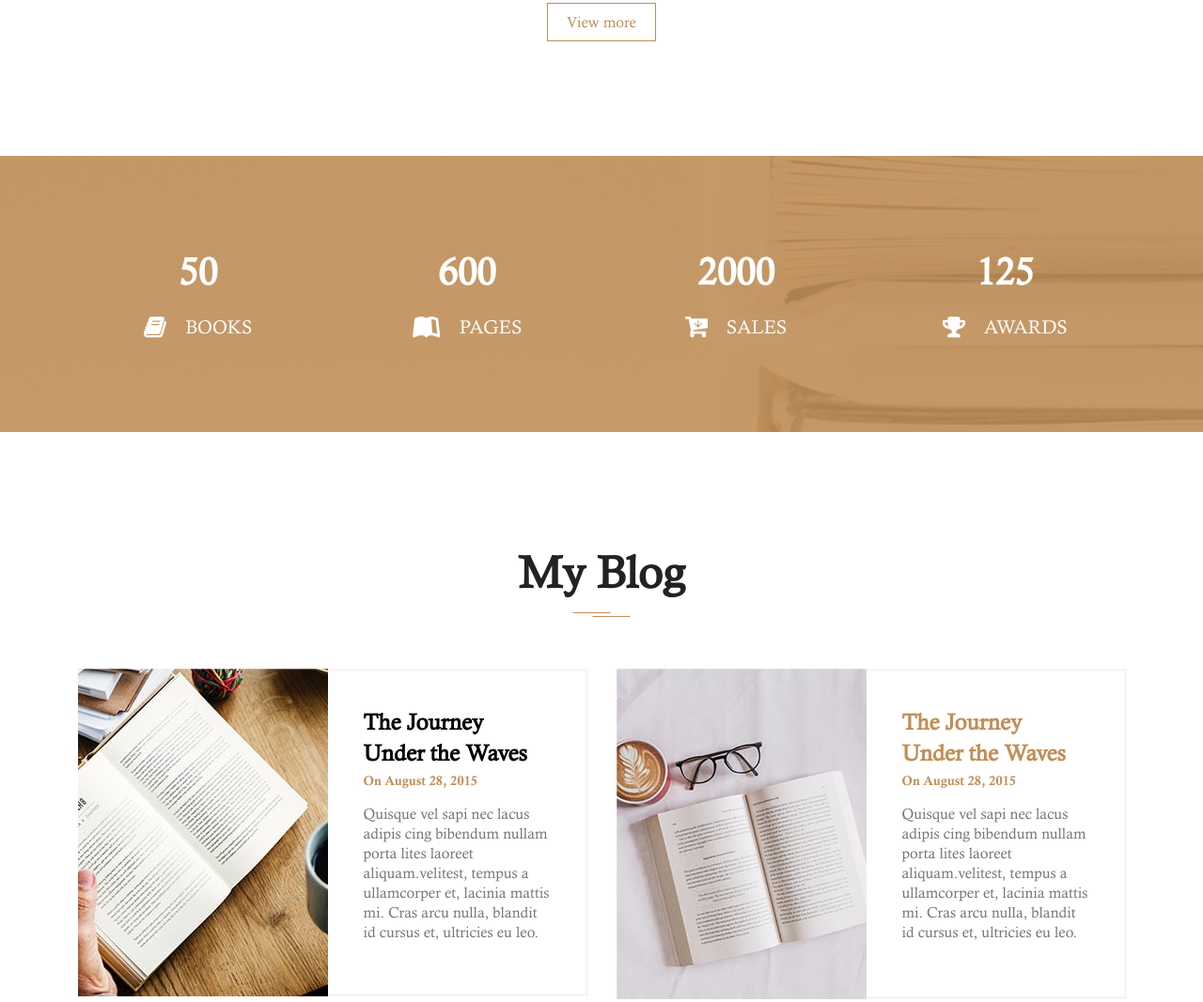
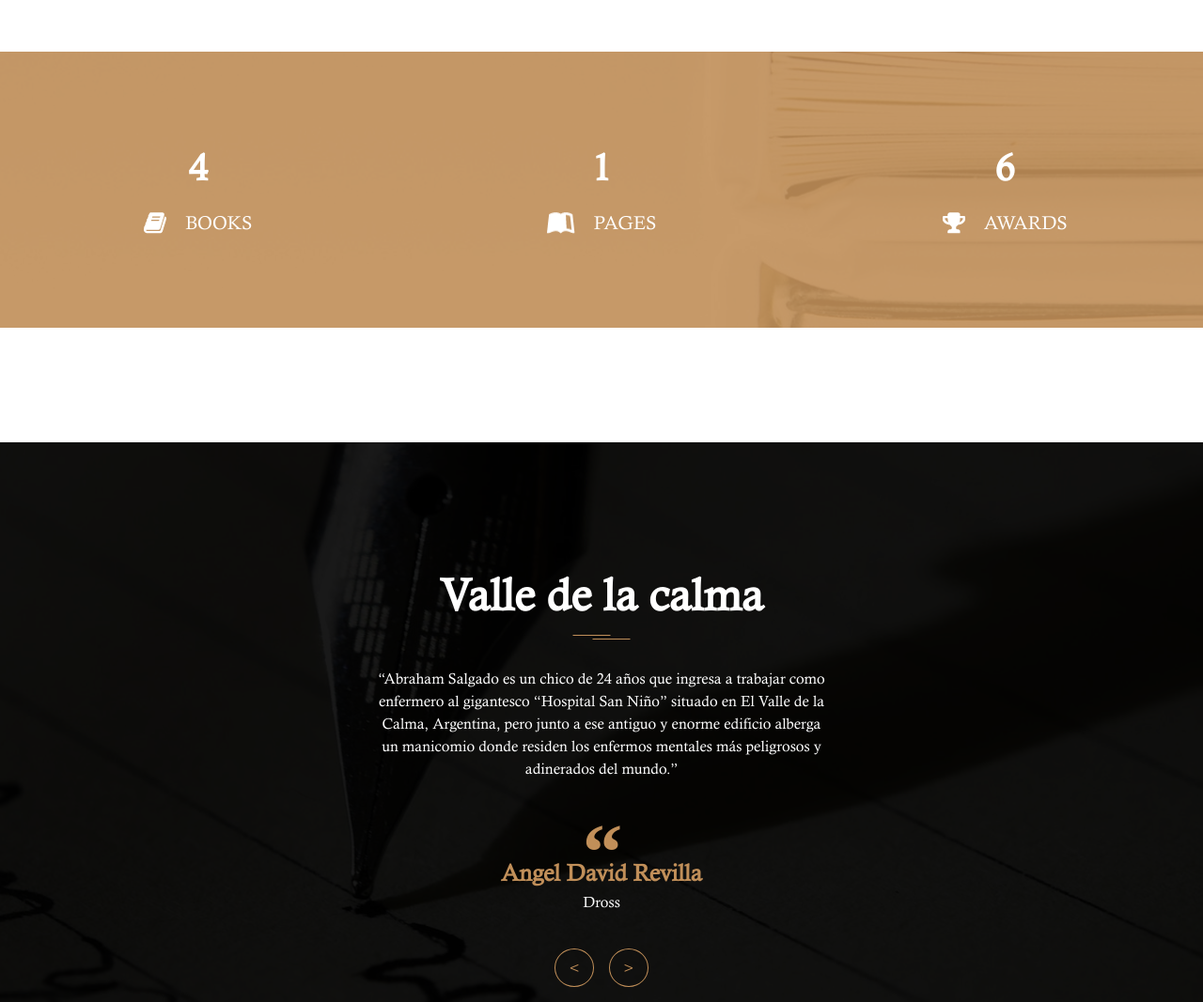
Before and after one commit to AvranAcosta/ReadyBooks, a plain HTML site: page index.html in a window 1280 px wide. Shown: the part 2328-3395 px from the top of the page at 94% size. Drawn offline with Linux system fonts and the light colour scheme.

Commit message:
Update index.html

```diff
--- a/index.html
+++ b/index.html
@@ -151,9 +151,9 @@
 					<span class="single-book__price">Robert Greene</span>
 				</div>
 			</div>
-			<div class="books-brand-button">
+			<!--<div class="books-brand-button">
 				<a href="#" class="brand-button">View more</a>
-			</div>
+			</div>-->
 		</div>
 	</section>
 	<!-- Books and CD end -->
@@ -162,28 +162,28 @@
 	<div class="fh5co-counter counters">
 		<div class="counter-inner site-container">
 			<div class="single-count">
-				<span class="count" data-count="50">0</span>
+				<span class="count" data-count="4">0</span>
 				<div class="single-count__text">
 					<img src="./images/counter-1.png" alt="counter icon">
 					<p>Books</p>
 				</div>
 			</div>
 			<div class="single-count">
-				<span class="count" data-count="600">0</span>
+				<span class="count" data-count="1">0</span>
 				<div class="single-count__text">
 					<img src="./images/counter-2.png" alt="counter icon">
 					<p>Pages</p>
 				</div>
 			</div>
-			<div class="single-count">
+			<!-- <div class="single-count">
 				<span class="count" data-count="2000">0</span>
 				<div class="single-count__text">
 					<img src="./images/counter-3.png" alt="counter icon">
 					<p>Sales</p>
 				</div>
-			</div>
+			</div>-->
 			<div class="single-count">
-				<span class="count" data-count="125">0</span>
+				<span class="count" data-count="6">0</span>
 				<div class="single-count__text">
 					<img src="./images/counter-4.png" alt="counter icon">
 					<p>Awards</p>
@@ -193,7 +193,7 @@
 	</div>
 	<!-- Counter -->
 
-	<!-- Blog -->
+	<!-- Blog
 	<section class="fh5co-blog">
 		<div class="site-container">
 			<h2 class="universal-h2 universal-h2-bckg">My Blog</h2>
@@ -231,25 +231,25 @@
 			</div>
 		</div>
 	</section>
-	<!-- Blog end -->
+	 Blog end -->
 
 	<!-- Quotes -->
 	<section class="fh5co-quotes">
 		<div class="site-container">
 			<div class="about-me-slider">
 				<div>
-					<h2 class="universal-h2 universal-h2-bckg">What People Are Saying</h2>
-					<p>“Pudding croissant cake candy canes fruitcake sweet roll pastry gummies sugar plum. Tart pastry danish soufflé donut bear claw chocolate cake marshmallow chupa chups. Jelly danish gummi bears cake donut powder chocolate cake. Bonbon soufflé lollipop biscuit dragée jelly-o. Wafer pastry pudding tiramisu chocolate bar croissant cake. Pie caramels gummies danish.”</p>
+					<h2 class="universal-h2 universal-h2-bckg">Valle de la calma</h2>
+					<p>“Abraham Salgado es un chico de 24 años que ingresa a trabajar como enfermero al gigantesco “Hospital San Niño” situado en El Valle de la Calma, Argentina, pero junto a ese antiguo y enorme edificio alberga un manicomio donde residen los enfermos mentales más peligrosos y adinerados del mundo.”</p>
 					<img src="./images/quotes.svg" alt="quotes svg">
-					<h4>David Dixon</h4>
-					<p>Reader</p>
+					<h4>Angel David Revilla</h4>
+					<p>Dross</p>
 				</div>
 				<div>
 					<h2 class="universal-h2 universal-h2-bckg">What People Are Saying 2</h2>
-					<p>“Pudding croissant cake candy canes fruitcake sweet roll pastry gummies sugar plum. Tart pastry danish soufflé donut bear claw chocolate cake marshmallow chupa chups. Jelly danish gummi bears cake donut powder chocolate cake. Bonbon soufflé lollipop biscuit dragée jelly-o. Wafer pastry pudding tiramisu chocolate bar croissant cake. Pie caramels gummies danish.”</p>
+					<p>“El principito es una narración corta del escritor francés Antoine de Saint-Exupéry, que trata de la historia de un pequeño príncipe que parte de su asteroide a una travesía por el universo, en la cual descubre la extraña forma en que los adultos ven la vida y comprende el valor del amor y la amistad.”</p>
 					<img src="./images/quotes.svg" alt="quotes svg">
-					<h4>David Dixon</h4>
-					<p>Reader</p>
+					<h4>Antoine de Saint-Exupéry</h4>
+					<p>Escritor</p>
 				</div>
 			</div>
 		</div>
@@ -262,10 +262,7 @@
 			<div class="social">
 				<h5>Follow me!!</h5>
 				<div class="social-icons">
-					<a href="#" target="_blank"><img src="./images/social-twitter.png" alt="social icon"></a>
-					<a href="#" target="_blank"><img src="./images/social-pinterest.png" alt="social icon"></a>
-					<a href="#" target="_blank"><img src="./images/social-youtube.png" alt="social icon"></a>
-					<a href="#" target="_blank"><img src="./images/social-twitter.png" alt="social icon"></a>
+					<a href="https://twitter.com/AvranMA" target="_blank"><img src="./images/social-twitter.png" alt="social icon"></a>
 				</div>
 				<h5>Share it!</h5>
 			</div>
@@ -273,7 +270,7 @@
 	</section>
 	<!-- Social -->
 
-	<!-- Footer -->
+	<!-- Footer
 	<footer class="site-footer">
 		<div class="site-container">
 			<div class="footer-inner">
@@ -306,7 +303,7 @@
 					</form>
 				</div>
 			</div>
-		</div>
+		</div> -->
 		<div class="footer-bottom">
 			<div class="site-container footer-bottom-inner">
 				<p>© 2022 ReadyBooks | Design by <a href="https://www.facebook.com/ABRA.pulguita/" target="_blank">Abraham Mejorada Acosta</a> | All rights Reserved.</p>
```
